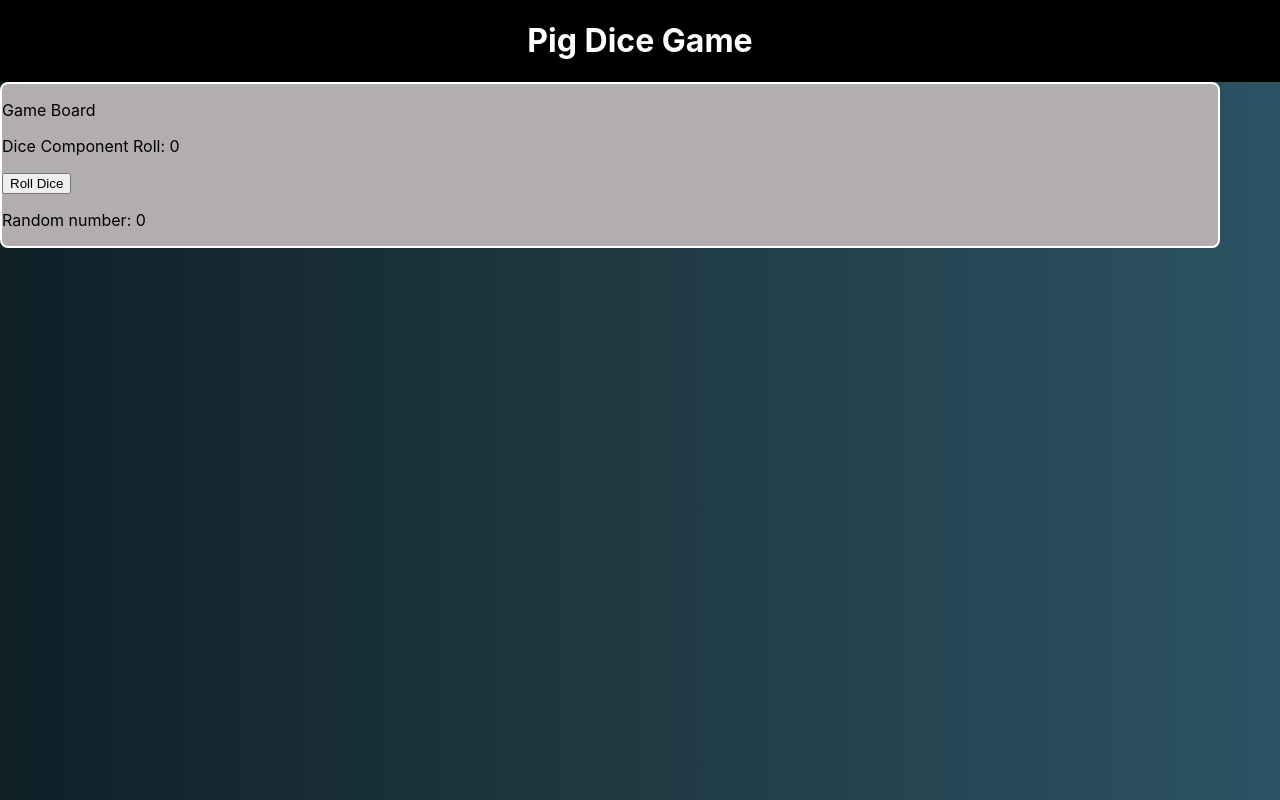
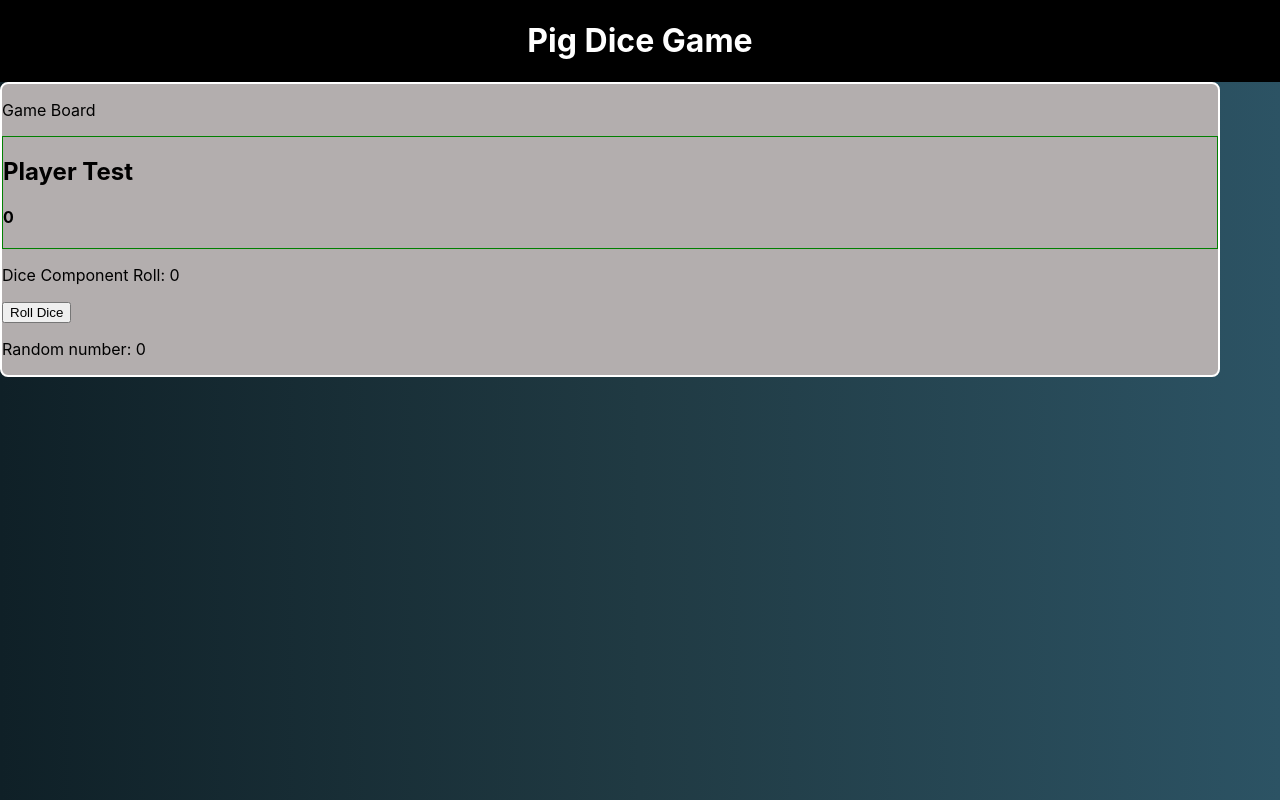
Before and after one commit to the-j-curl/project-dice-game, a React (Create React App) app: page / in a window 1280 px wide. Built offline with nearby package versions, Linux system fonts and the light colour scheme.

Commit message:
Basic Player Card created

```diff
--- a/src/components/GameBoard/GameBoard.tsx
+++ b/src/components/GameBoard/GameBoard.tsx
@@ -1,11 +1,13 @@
 import React, { useState } from 'react';
 
-import { Button, Dice } from 'components';
+import { Button, Dice, PlayerCard } from 'components';
 import styles from './styles.module.css';
 
 export const GameBoard = () => {
   const [randomNum, setRandomNum] = useState(0)
-  const diceButton = "Roll Dice";
+  const diceButton = "Roll Dice"; // TODO: REMOVE THIS LINE
+  const playerName = 'Player Test'; // TODO: REMOVE THIS LINE
+  const score = 0; // TODO: REMOVE THIS LINE
 
   const randomNumberGenerator = (min: number, max: number) => {
     min = Math.ceil(min);
@@ -21,6 +23,7 @@ export const GameBoard = () => {
   return (
     <main className={styles.boardWrapper}>
       <p>Game Board</p>
+      <PlayerCard playerName={playerName} totalScore={score} />
       <Dice />
       <Button buttonText={diceButton} onClickFunction={() => setDiceRoll(1, 6)} />
       <p>Random number: {randomNum}</p>
--- /dev/null
+++ b/src/components/PlayerCard/PlayerCard.tsx
@@ -0,0 +1,19 @@
+import React from 'react';
+
+import styles from './styles.module.css';
+
+type OwnProps = {
+  playerName: string
+  totalScore: number
+}
+
+type Props = OwnProps
+
+export const PlayerCard = ({ playerName, totalScore }: Props) => {
+  return (
+    <section className={styles.cardWrapper}>
+      <h2>{playerName}</h2>
+      <h4>{totalScore}</h4>
+    </section>
+  );
+};
--- /dev/null
+++ b/src/components/PlayerCard/index.ts
@@ -0,0 +1 @@
+export * from './PlayerCard';
--- /dev/null
+++ b/src/components/PlayerCard/styles.module.css
@@ -0,0 +1,3 @@
+.cardWrapper {
+  border: 1px solid green;
+}
--- a/src/components/index.tsx
+++ b/src/components/index.tsx
@@ -3,3 +3,4 @@ export * from './Header';
 export * from './GameBoard';
 export * from './Dice';
 export * from './Button';
+export * from './PlayerCard';
```
